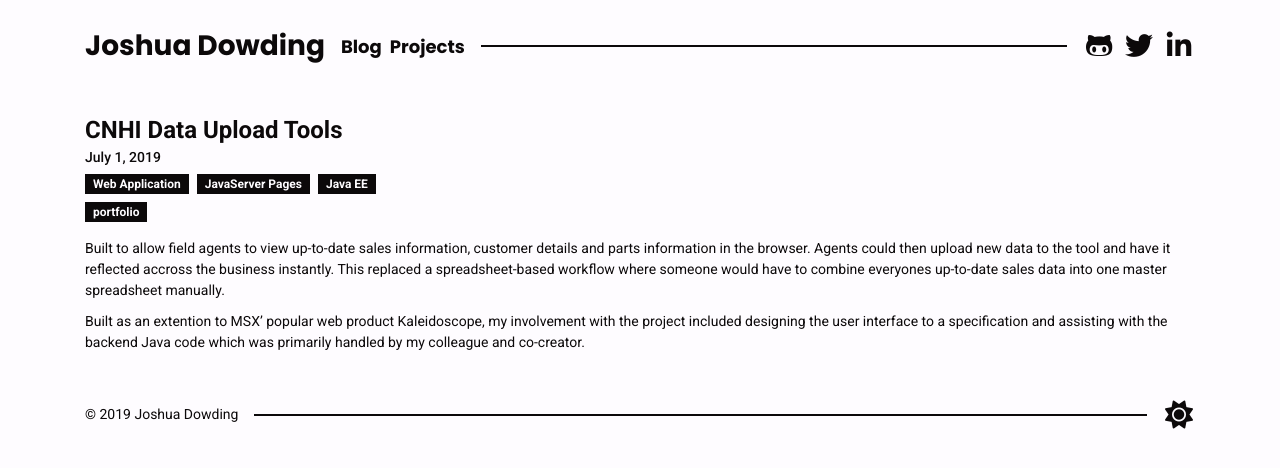
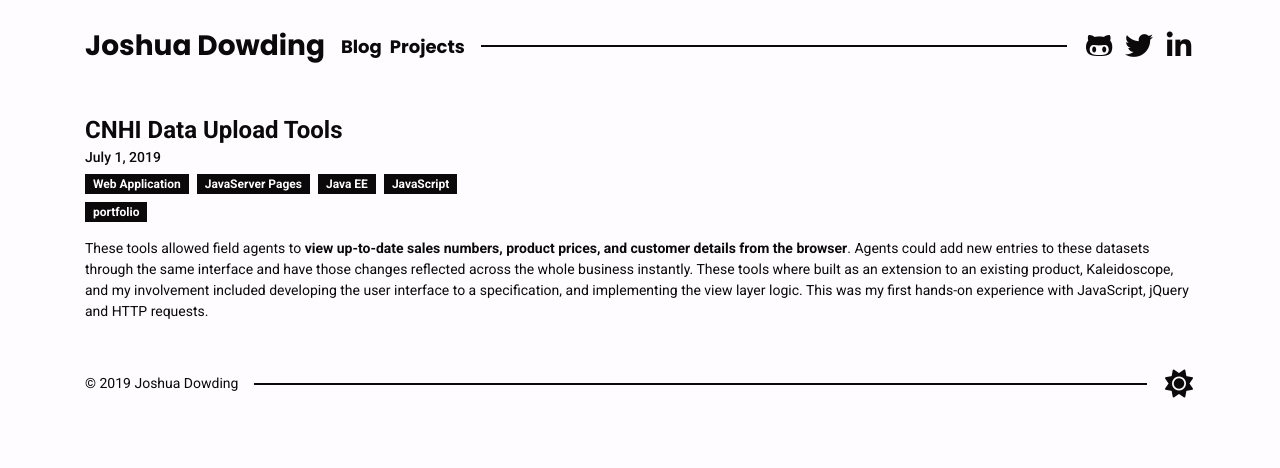
Before and after one commit to joshuadowding/jdowding.me, a Jekyll site: the page built from _posts/2019-07-01-Portfolio.md, in a window 1280 px wide. Shown: the top 468 px of the page. Built offline with Jekyll 4.4.1, drawn with Linux system fonts in a browser that asks for light colours; nearby versions of some CDN libraries.

Commit message:
projects: improve the cnhi profile

```diff
--- a/_posts/2019-07-01-Portfolio.md
+++ b/_posts/2019-07-01-Portfolio.md
@@ -9,8 +9,7 @@
  - Web Application
  - JavaServer Pages
  - Java EE
+ - JavaScript
 ---
 
-Built to allow field agents to view up-to-date sales information, customer details and parts information in the browser. Agents could then upload new data to the tool and have it reflected accross the business instantly. This replaced a spreadsheet-based workflow where someone would have to combine everyones up-to-date sales data into one master spreadsheet manually.
-
-Built as an extention to MSX' popular web product Kaleidoscope, my involvement with the project included designing the user interface to a specification and assisting with the backend Java code which was primarily handled by my colleague and co-creator.
+These tools allowed field agents to **view up-to-date sales numbers, product prices, and customer details from the browser**. Agents could add new entries to these datasets through the same interface and have those changes reflected across the whole business instantly. These tools where built as an extension to an existing product, Kaleidoscope, and my involvement included developing the user interface to a specification, and implementing the view layer logic. This was my first hands-on experience with JavaScript, jQuery and HTTP requests.
```
